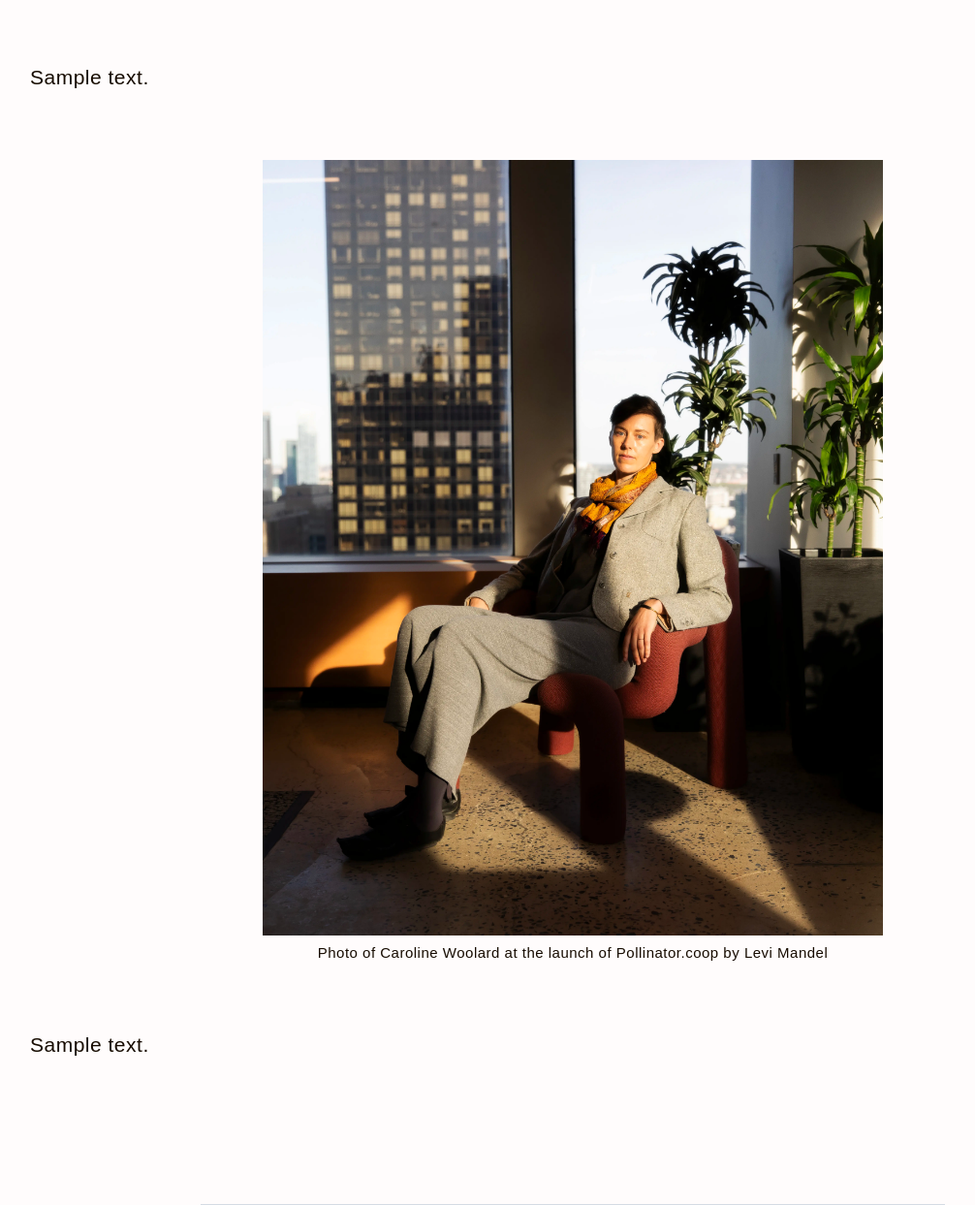
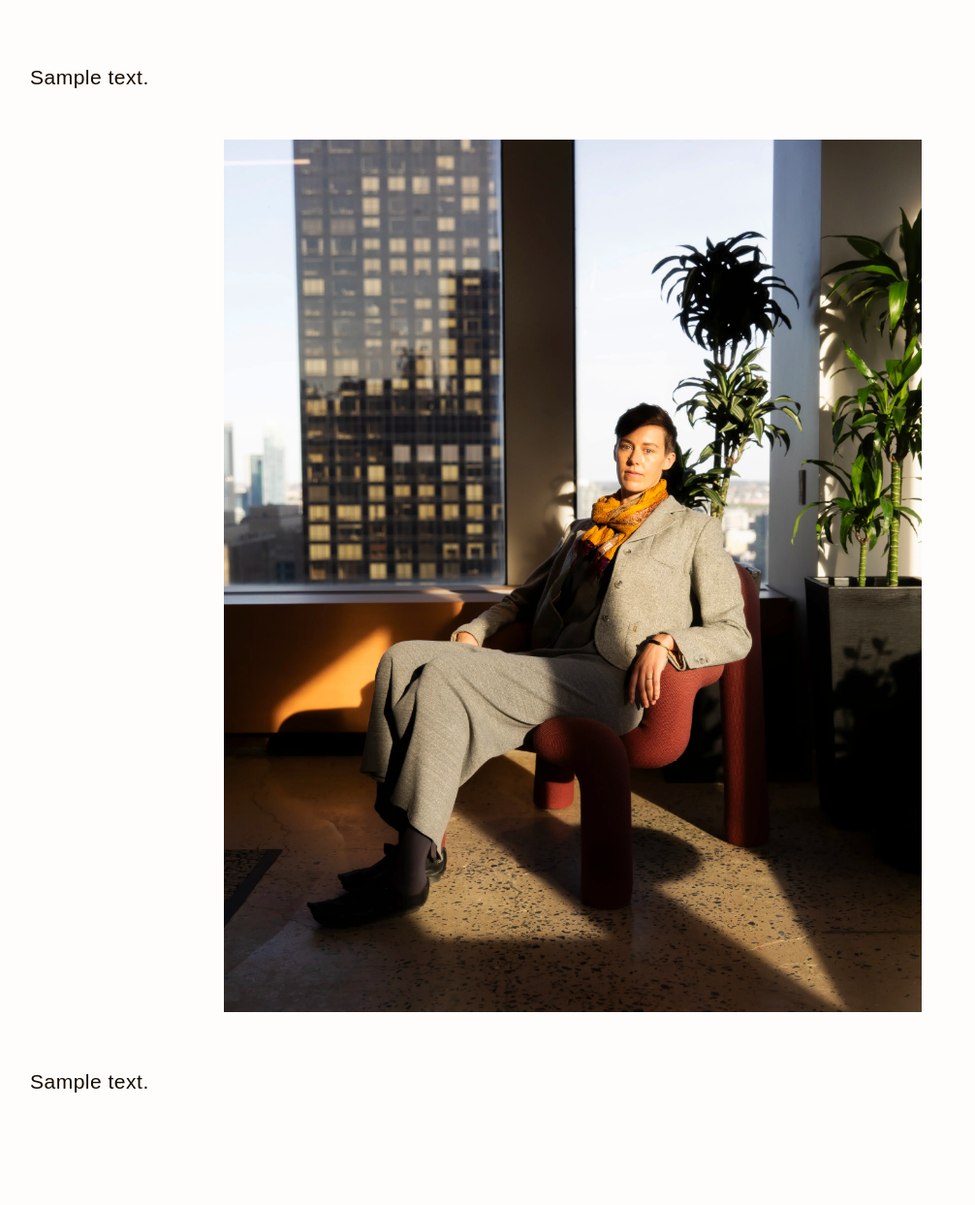
Before and after one commit to jboolean/cwcom, a Django app: template base/templates/portfolio.html in a window 1280 px wide. Shown: the part 34-1277 px from the top of the page at 97% size, without its empty margins (49-1055 px from the left). Run offline with Django 3.2, Linux system fonts and the light colour scheme; the template is opened without the code that fills it: most values are stand-ins (such as "Sample title", 1, 10 or a date in 2020); grey boxes marked "Sample" are stand-in pictures; some libraries are stand-ins or nearby versions.

Commit message:
Revert "Add caption to image"
This reverts merge request #95 (commit 41b1e2f3b4deb3cf3a1c5d6f770fbe6b32d1ea83).

Co-Authored-By: Claude Sonnet 5 <noreply@anthropic.com>
Claude-Session: https://claude.ai/code/session_01EtoPPPnhtGbq3dAyLocfbv

```diff
--- a/base/static/base/css/style.css
+++ b/base/static/base/css/style.css
@@ -207,12 +207,8 @@ body {
   .section--visit .section__content {
     max-width: 80rem; } }
 
-.hero-image__image {
+.hero-image {
   width: 100%;
-}
-.hero-image__caption {
-  text-align: center;
-  font-size: 1.5rem;
 }
 .section--past-events {
   margin-top: 5rem; }
--- a/base/static/base/css/style.sass
+++ b/base/static/base/css/style.sass
@@ -241,12 +241,8 @@ body
     @media (min-width: $desktop)
       max-width: 80rem
 
-.hero-image__image
+.hero-image
   width: 100%
-
-.hero-image__caption
-  text-align: center
-  font-size: 1.5rem
 
 .section--past-events
   margin-top: 5rem
--- a/base/templates/intro.html
+++ b/base/templates/intro.html
@@ -9,9 +9,8 @@
 	</section>
 	<section class="section section--hero-image" id="hero-image">
 		<div class="section__content">
-			<figure class="hero-image__figure">
 			<img
-					class="hero-image__image"
+				class="hero-image"
 				src="{% static 'base/images/LMandel_Pollinator_Headshot_010.webp' %}"
 				srcset="
 					{% static 'base/images/LMandel_Pollinator_Headshot_010-350.webp' %} 350w,
@@ -23,8 +22,6 @@
 				sizes="(min-width: 1140px) 720px, 100vw"
 				alt="Caroline Woolard"
 			>
-				<figcaption class="hero-image__caption">Photo of Caroline Woolard at the launch of Pollinator.coop by Levi Mandel</figcaption>
-			</figure>
 		</div>
 	</section>
 	<section class="section section--{{ content_blocks.1.slug }}" id="{{ content_blocks.1.slug }}">
```
Lines whose indentation alone changed are shown as unchanged.
